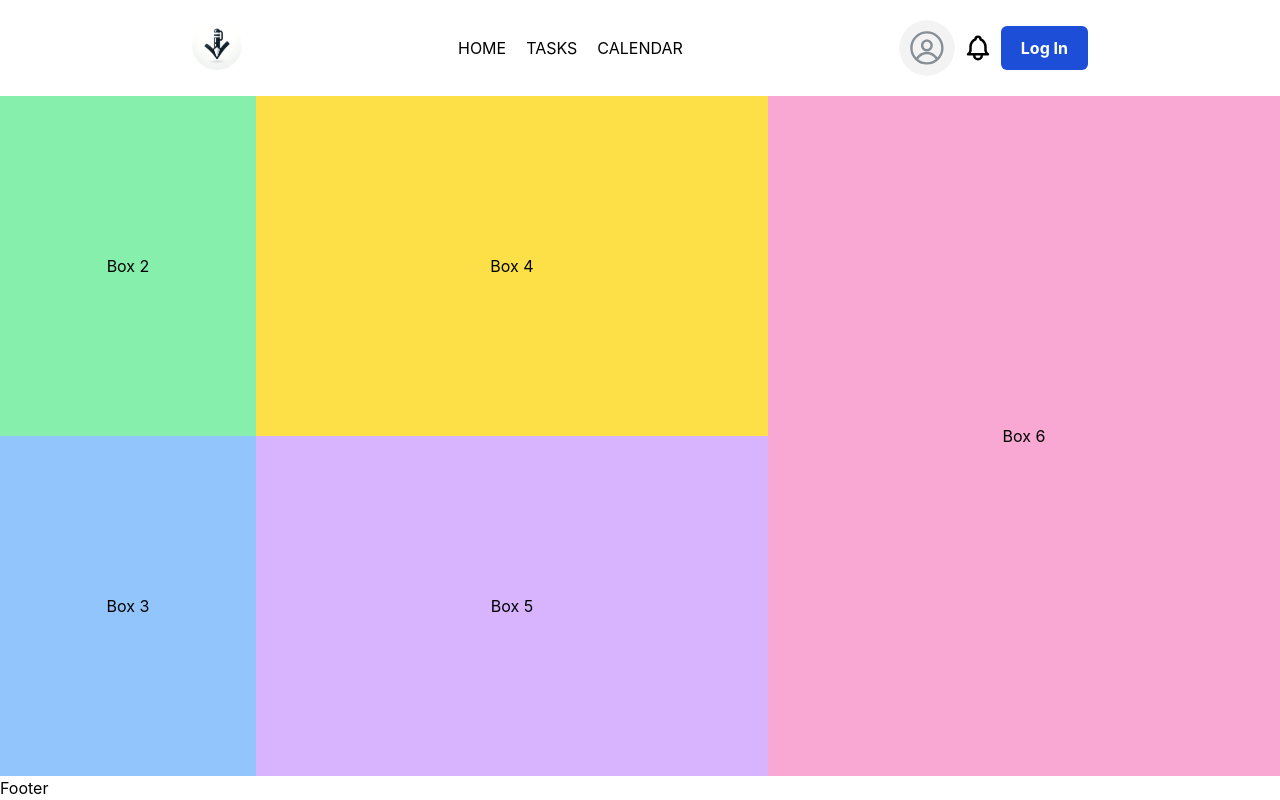
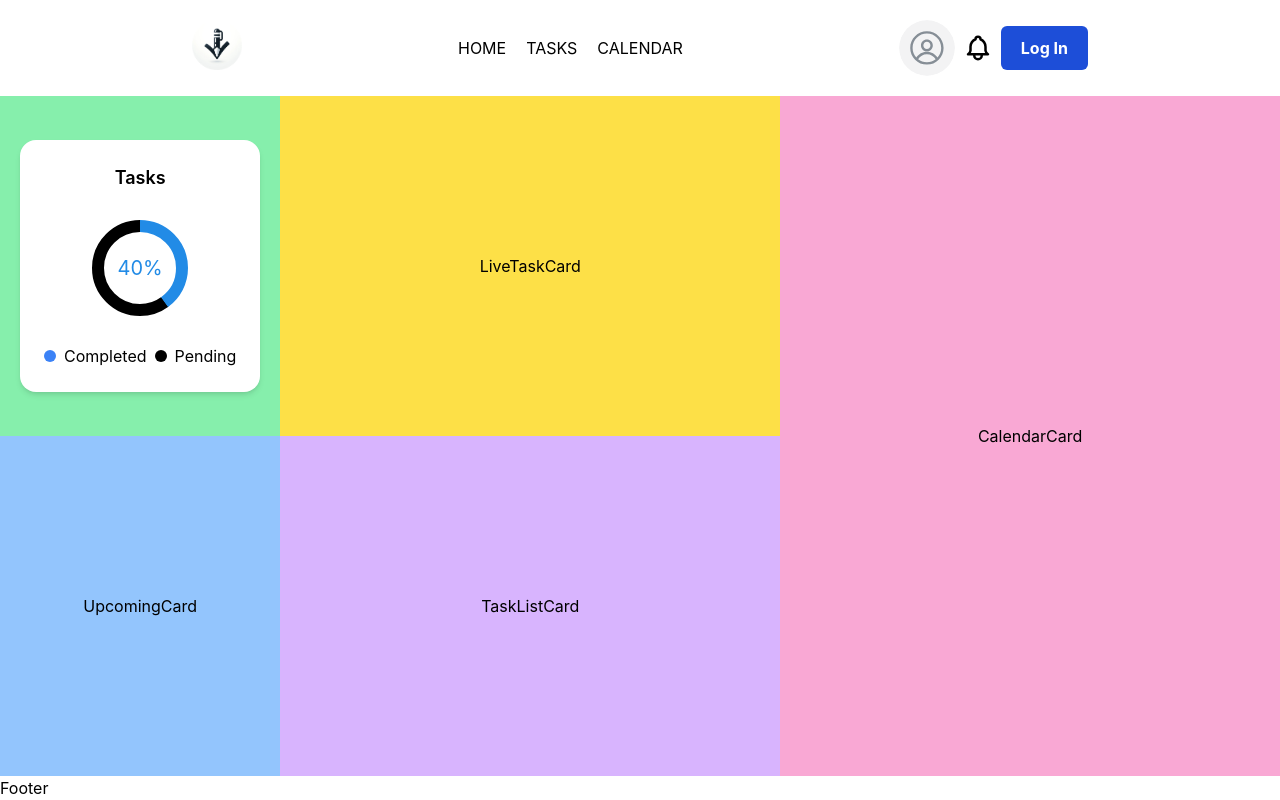
Before and after one commit to brosmar18/todo-app, a React (Vite) app: page / in a window 1280 px wide. Built offline with nearby package versions, Linux system fonts and the light colour scheme.

Commit message:
TaskProgress card added to home page

```diff
--- /dev/null
+++ b/src/Components/Home/CalendarCard/index.jsx
@@ -0,0 +1,9 @@
+import React from 'react'
+
+const CalendarCard = () => {
+  return (
+    <div>CalendarCard</div>
+  )
+}
+
+export default CalendarCard
--- /dev/null
+++ b/src/Components/Home/LiveTaskCard/index.jsx
@@ -0,0 +1,9 @@
+import React from 'react'
+
+const LiveTaskCard = () => {
+  return (
+    <div>LiveTaskCard</div>
+  )
+}
+
+export default LiveTaskCard
--- /dev/null
+++ b/src/Components/Home/ProgressCard/index.jsx
@@ -0,0 +1,39 @@
+import { RingProgress, Text } from '@mantine/core';
+
+const ProgressCard = () => {
+    const progressValue = 85;
+
+    return (
+        <div className="bg-white p-6 rounded-2xl shadow-md flex flex-col items-center space-y-4 m-5">
+            <h3 className="text-lg font-semibold">Tasks</h3>
+            <div className='relative'>
+                <RingProgress
+                    sections={[{ value: 40, color: 'blue' }]} rootColor="black"
+                    label={
+                        <Text
+                            color='blue'
+                            weight={700}
+                            align='center'
+                            size='xl'
+                        >
+                            40%
+                        </Text>
+                    }
+                />
+            </div>
+            <div className='flex items-center justify-center gap-2'>
+                <div className='flex items-center gap-2'>
+                    <div className='w-3 h-3 bg-blue-500 rounded-full' />
+                    <p>Completed</p>
+                </div>
+                <div className='flex items-center gap-2'>
+                    <div className='w-3 h-3 bg-black rounded-full' />
+                    <p>Pending</p>
+                </div>
+            </div>
+        </div>
+    );
+}
+
+export default ProgressCard;
+``
--- /dev/null
+++ b/src/Components/Home/TaskListCard/index.jsx
@@ -0,0 +1,9 @@
+import React from 'react'
+
+const TaskListCard = () => {
+  return (
+    <div>TaskListCard</div>
+  )
+}
+
+export default TaskListCard
--- /dev/null
+++ b/src/Components/Home/UpcomingCard/index.jsx
@@ -0,0 +1,9 @@
+import React from 'react'
+
+const UpcomingCard = () => {
+    return (
+        <div>UpcomingCard</div>
+    )
+}
+
+export default UpcomingCard
--- /dev/null
+++ b/src/Components/Home/index.js
@@ -0,0 +1,13 @@
+import ProgressCard from './ProgressCard';
+import CalendarCard from './CalendarCard';
+import LiveTaskCard from './liveTaskCard';
+import UpcomingCard from './UpcomingCard';
+import TaskListCard from './TaskListCard';
+
+export {
+    ProgressCard,
+    CalendarCard,
+    LiveTaskCard,
+    UpcomingCard,
+    TaskListCard
+};
--- a/src/pages/Home/index.jsx
+++ b/src/pages/Home/index.jsx
@@ -1,16 +1,34 @@
+import {
+  ProgressCard,
+  CalendarCard,
+  LiveTaskCard,
+  UpcomingCard,
+  TaskListCard
+} from '../../Components/Home';
+
 const Home = () => {
   return (
     <div className="flex flex-col sm:grid sm:grid-cols-[1fr,repeat(2,_2fr)] sm:grid-rows-[repeat(2,_1fr)] sm:gap-0 w-full">
       {/* Box 2 */}
-      <div className="bg-green-300 flex items-center justify-center sm:col-start-1 sm:col-end-2 sm:row-start-1 sm:row-end-2">Box 2</div>
+      <div className="bg-green-300 flex items-center justify-center sm:col-start-1 sm:col-end-2 sm:row-start-1 sm:row-end-2">
+        <ProgressCard />
+      </div>
       {/* Box 3 */}
-      <div className="bg-blue-300 flex items-center justify-center sm:col-start-1 sm:col-end-2 sm:row-start-2 sm:row-end-3">Box 3</div>
+      <div className="bg-blue-300 flex items-center justify-center sm:col-start-1 sm:col-end-2 sm:row-start-2 sm:row-end-3">
+        <UpcomingCard />
+      </div>
       {/* Box 4 */}
-      <div className="bg-yellow-300 flex items-center justify-center sm:col-start-2 sm:col-end-3 sm:row-start-1 sm:row-end-2">Box 4</div>
+      <div className="bg-yellow-300 flex items-center justify-center sm:col-start-2 sm:col-end-3 sm:row-start-1 sm:row-end-2">
+        <LiveTaskCard />
+      </div>
       {/* Box 5 */}
-      <div className="bg-purple-300 flex items-center justify-center sm:col-start-2 sm:col-end-3 sm:row-start-2 sm:row-end-3">Box 5</div>
+      <div className="bg-purple-300 flex items-center justify-center sm:col-start-2 sm:col-end-3 sm:row-start-2 sm:row-end-3">
+        <TaskListCard />
+      </div>
       {/* Box 6 */}
-      <div className="bg-pink-300 flex items-center justify-center sm:col-start-3 sm:col-end-4 sm:row-start-1 sm:row-end-3">Box 6</div>
+      <div className="bg-pink-300 flex items-center justify-center sm:col-start-3 sm:col-end-4 sm:row-start-1 sm:row-end-3">
+        <CalendarCard />
+      </div>
     </div>
   );
 };
```
